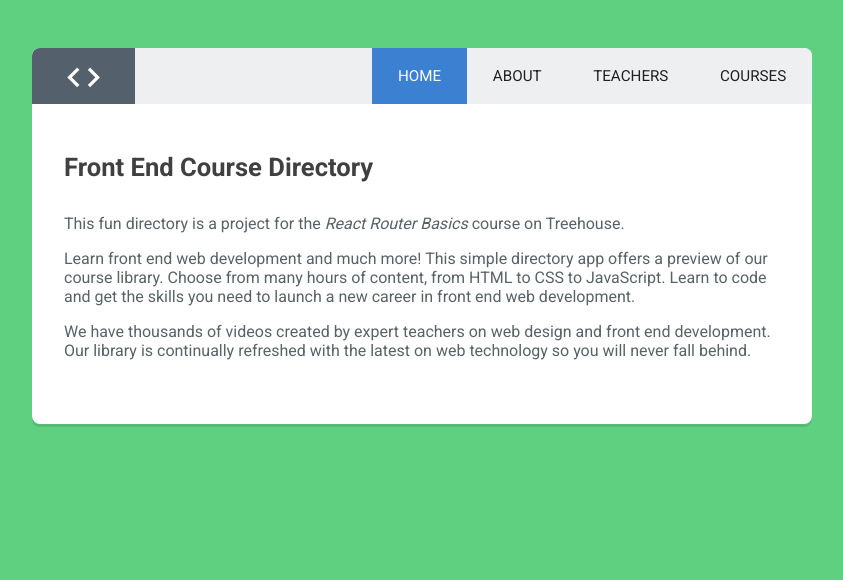
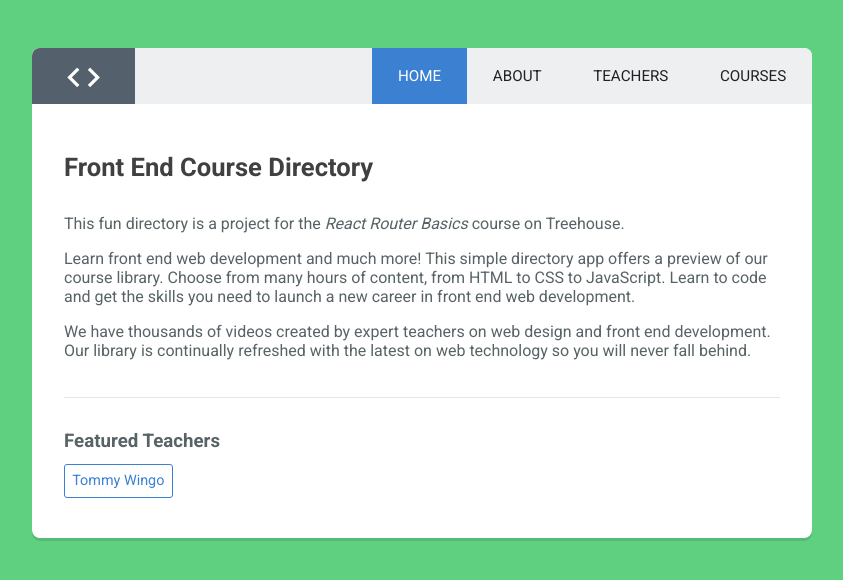
Before and after one commit to rendrap/react-router4-exercise, a React (Create React App) app: page / in a window 1280 px wide. Shown: the top 580 px of the page, without its empty margins (218-1061 px from the left). Built offline with nearby package versions, Linux system fonts and the light colour scheme.

Commit message:
add featured teacher

```diff
--- a/src/components/App.js
+++ b/src/components/App.js
@@ -11,6 +11,7 @@
 import Teachers from './Teachers';
 import Courses from './Courses';
 import NotFound from './NotFound';
+import Featured from './Featured';
 
 const App = () => (
   <BrowserRouter>
@@ -19,7 +20,8 @@
       <Switch>
         <Route exact path='/' component={Home} />
         <Route path='/about' render={ () => <About title='My Title' /> } />
-        <Route path='/teachers' component={Teachers} />
+        <Route exact path='/teachers' component={Teachers} />
+        <Route path='/teachers/:topic/:fname-:lname' component={Featured} />
         <Route path='/courses' component={Courses} />
         <Route component={NotFound} />
       </Switch>
--- a/src/components/Featured.js
+++ b/src/components/Featured.js
@@ -1,11 +1,12 @@
 import React from 'react';
 
-const Featured = () => {
-
+const Featured = ({match}) => {
+  let name = `${match.params.fname} ${match.params.lname}`;
+  let topic = match.params.topic;
   return (
     <div className="main-content">
-      <h2>Featured: </h2>
-      <p>Introducing <strong></strong>, a teacher who loves teaching courses about <strong></strong>!</p>
+      <h2> {name} </h2>
+      <p>Introducing <strong>{name}</strong>, a teacher who loves teaching courses about <strong>{topic}</strong>!</p>
     </div>
   );
 }
--- a/src/components/Home.js
+++ b/src/components/Home.js
@@ -1,4 +1,5 @@
 import React, { Component } from 'react';
+import { Link } from 'react-router-dom';
 
 class Home extends Component {
 
@@ -9,8 +10,9 @@
         <p>This fun directory is a project for the <em>React Router Basics</em> course on Treehouse.</p>
         <p>Learn front end web development and much more! This simple directory app offers a preview of our course library. Choose from many hours of content, from HTML to CSS to JavaScript. Learn to code and get the skills you need to launch a new career in front end web development.</p>
         <p>We have thousands of videos created by expert teachers on web design and front end development. Our library is continually refreshed with the latest on web technology so you will never fall behind.</p>
-{/*         <hr /> */}
-
+        <hr />
+        <h3> Featured Teachers </h3>
+        <Link to ='teachers/HTML/Tommy-Wingo'>Tommy Wingo</Link>
       </div>
     );
   }
```
